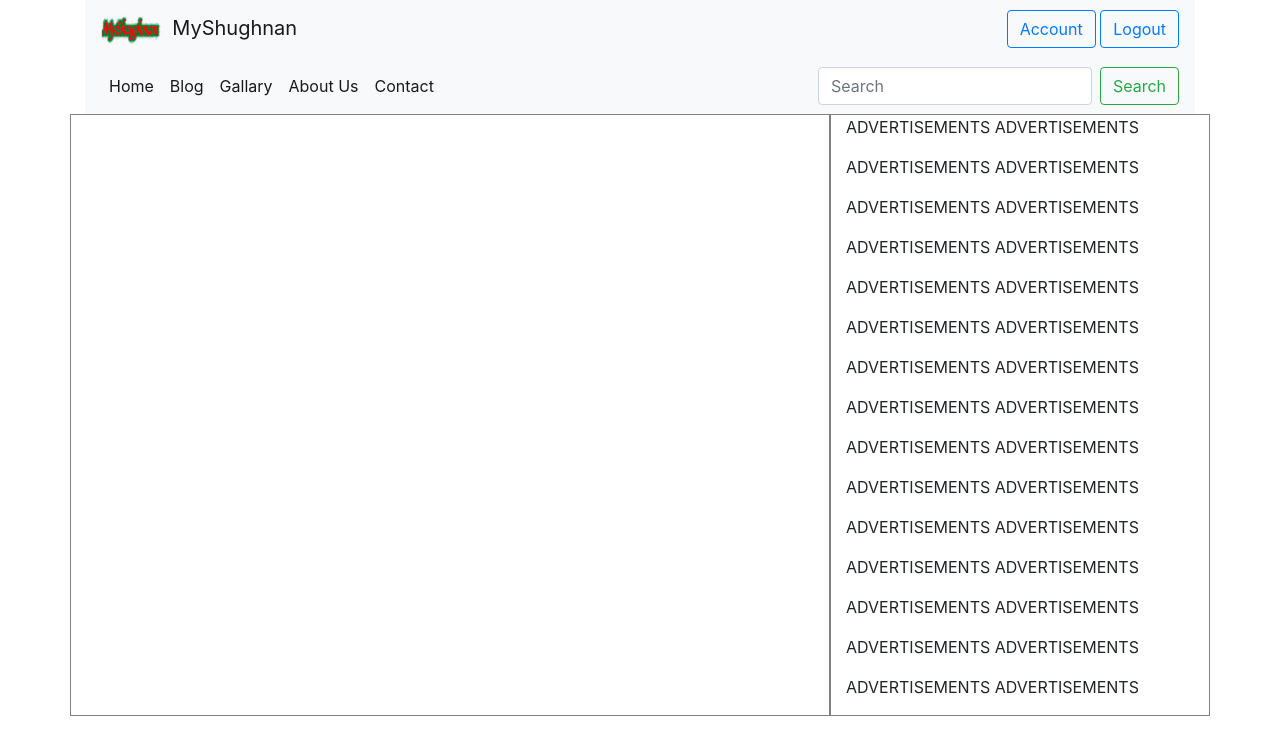
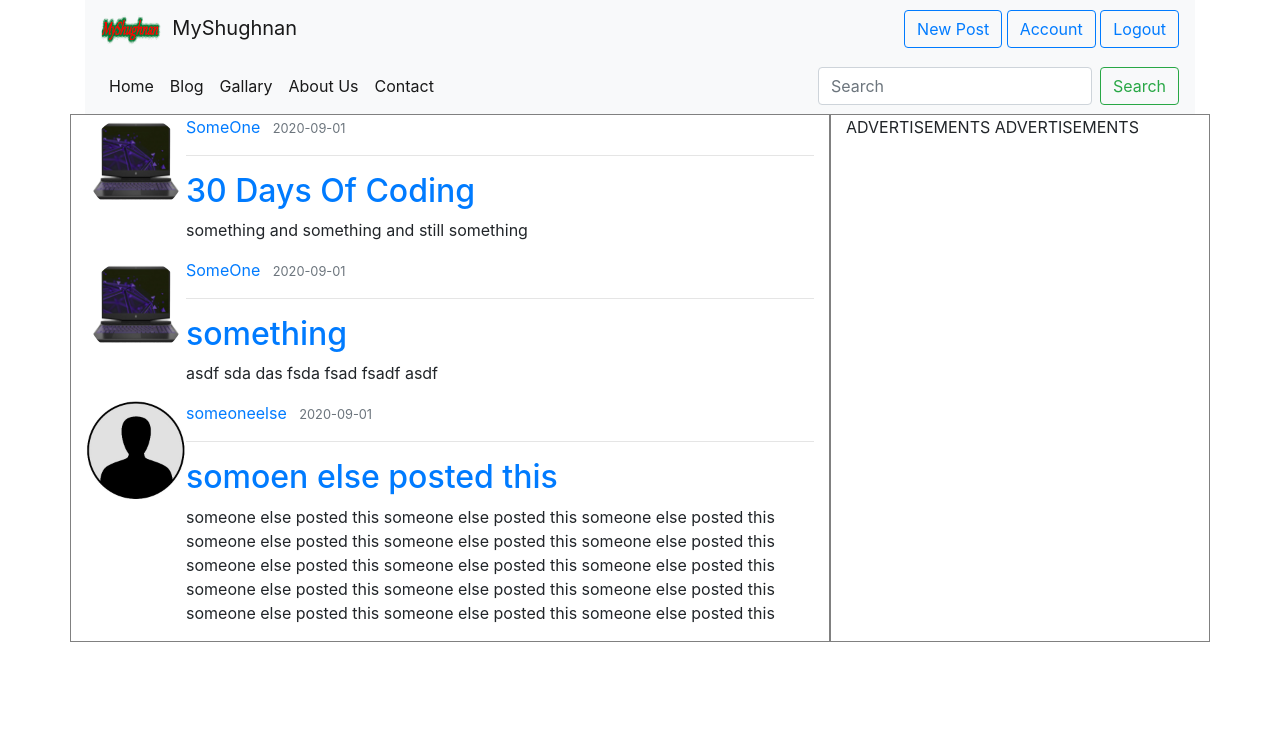
Before and after one commit to KhudadadKhawari/fullfeaturedwebapp, a Flask app: page / in a window 1280 px wide. Shown: the top 755 px of the page. Run offline with Flask 2, Linux system fonts and the light colour scheme; a user stored in the database is signed in; data comes from the database, SQL or seed files in the repository; both versions use the stored data as it was after the commit; some libraries are stand-ins or nearby versions.

Commit message:
New Features added

```diff
--- a/flaskblog/routs.py
+++ b/flaskblog/routs.py
@@ -1,16 +1,18 @@
 import os
 import secrets
 from PIL import Image
-from flask import render_template, flash, redirect, url_for, request
+from flask import render_template, flash, redirect, url_for, request, abort
 from flaskblog import app, db, bcrypt
 from flaskblog.models import User, Post
-from flaskblog.form import SignUp, Login, UpdateAccountForm
+from flaskblog.form import SignUp, Login, UpdateAccountForm, PostForm
 from flask_login import login_user, current_user, logout_user, login_required
 
 
 @app.route('/')
 def home():
-    return render_template('index.html',title = 'home')
+    posts = Post.query.all()
+    # return render_template('index.html', title = 'home', posts = posts)
+    return render_template('index.html', title = 'home', posts = posts )
 
 @app.route('/signup',methods = ['GET','POST'])
 def signup():
@@ -75,3 +77,49 @@ def account():
         form.email.data = current_user.email
     image_file = url_for('static', filename = 'profile_pics/'+ current_user.image_file)
     return render_template('account.html', title = account, image_file = image_file, form = form )
+
+@app.route('/post/new', methods = ['GET', 'POST'])
+@login_required
+def new_post():
+    form = PostForm()
+    if form.validate_on_submit():
+        post = Post(title = form.title.data, content = form.content.data, author = current_user)
+        db.session.add(post)
+        db.session.commit()
+        flash('Post Has been Created', 'success')
+        return redirect(url_for('home'))
+    return render_template('create_post.html', title = 'New Post', form = form, legend = 'New Post' )
+
+@app.route('/post/<int:post_id>')
+def post(post_id):
+    post = Post.query.get_or_404(post_id)
+    return render_template('post.html', title = Post.title, post = post )
+
+@app.route('/post/<int:post_id>/update', methods = ['GET','POST'])
+@login_required
+def update_post(post_id):
+    post = Post.query.get_or_404(post_id)
+    if post.author != current_user:
+        abort(403)
+    form = PostForm()
+    if form.validate_on_submit():
+        post.title = form.title.data
+        post.content = form.content.data
+        db.session.commit()
+        flash('Post Has been updated','success')
+        return redirect(url_for('post', post_id = post.id))
+    else:
+        form.title.data = post.title
+        form.content.data = post.content
+    return render_template('create_post.html', title = 'Update Post', form = form, legend = 'Update Post' )
+
+@app.route('/post/<int:post_id>/delete', methods = ['POST'])
+@login_required
+def delete_post(post_id):
+    post = Post.query.get_or_404(post_id)
+    if post.author != current_user:
+        abort(403)
+    db.session.delete(post)
+    db.session.commit()
+    flash('Post has been Deleted','success')
+    return redirect(url_for('home'))
--- a/flaskblog/templates/base.html
+++ b/flaskblog/templates/base.html
@@ -9,7 +9,7 @@
     <title>SeferYak</title>
     {% endif %}
     <link rel="stylesheet" href="https://stackpath.bootstrapcdn.com/bootstrap/4.5.2/css/bootstrap.min.css" integrity="sha384-JcKb8q3iqJ61gNV9KGb8thSsNjpSL0n8PARn9HuZOnIxN0hoP+VmmDGMN5t9UJ0Z" crossorigin="anonymous">
-    <link rel="icon" href="../static/logo.png" type="image/png">
+    <link rel="icon" href="{{ url_for('static', filename = 'logo.png') }}" type="image/png">
 
 </head>
 <body>
@@ -17,12 +17,13 @@
         <header class="site-header">
             <nav class="navbar navbar-light bg-light">
                 <a class="navbar-brand" href="#">
-                  <img src="../static/logo.png" width="60" height="30" alt="logo" loading="lazy">&nbsp; MyShughnan
+                  <img src="{{ url_for('static', filename = 'logo.png') }}" width="60" height="30" alt="logo" loading="lazy">&nbsp; MyShughnan
                 </a>
                 <div class="form-inline my-2 my-lg-0">
                         <ul class="navbar-nav mr-auto">
                           <li class="nav-item active">
                             {% if current_user.is_authenticated %}
+                            <a class="btn btn-outline-primary" href="{{ url_for('new_post') }}">New Post</a>
                             <a class="btn btn-outline-primary" href="{{ url_for('account') }}">Account</a>
                               <a class="btn btn-outline-primary" href="{{ url_for('logout') }}">Logout</a>
                             {% else %}
--- a/flaskblog/templates/index.html
+++ b/flaskblog/templates/index.html
@@ -1,22 +1,23 @@
 {% extends "base.html" %}
-{% block content%}
+{% block content %}
+    <div class="content-section">
+        {% for post in posts %}
+        <article class="media content-section">
+            <img  class="rounded-circle article-img" height="100" width="100" src="{{ url_for('static', filename='profile_pics/' + post.author.image_file) }}">
+            <div class="media-body">
+                <div class="article-metadata">
+                    <a class="mr-2" href="#">{{ post.author.username }}</a>
+                    <small class="text-muted">{{ post.date_posted.strftime('%Y-%m-%d') }}  </small> <hr>
 
-
-{% endblock content%}
+                </div>
+                <h2><a class="article-title" href="{{ url_for('post', post_id = post.id) }}">{{ post.title }}</a></h2>
+                <p class="article-content">{{ post.content }}</p>
+            </div>
+        </article>
+        {% endfor %}
+    </div>
+{% endblock content %}
 {% block panel %}
     <p>ADVERTISEMENTS ADVERTISEMENTS</p>
-    <p>ADVERTISEMENTS ADVERTISEMENTS</p>
-    <p>ADVERTISEMENTS ADVERTISEMENTS</p>
-    <p>ADVERTISEMENTS ADVERTISEMENTS</p>
-    <p>ADVERTISEMENTS ADVERTISEMENTS</p>
-    <p>ADVERTISEMENTS ADVERTISEMENTS</p>
-    <p>ADVERTISEMENTS ADVERTISEMENTS</p>
-    <p>ADVERTISEMENTS ADVERTISEMENTS</p>
-    <p>ADVERTISEMENTS ADVERTISEMENTS</p>
-    <p>ADVERTISEMENTS ADVERTISEMENTS</p>
-    <p>ADVERTISEMENTS ADVERTISEMENTS</p>
-    <p>ADVERTISEMENTS ADVERTISEMENTS</p>
-    <p>ADVERTISEMENTS ADVERTISEMENTS</p>
-    <p>ADVERTISEMENTS ADVERTISEMENTS</p>
-    <p>ADVERTISEMENTS ADVERTISEMENTS</p>
+
 {% endblock panel %}
```
Also changed, not shown: flaskblog/form.py (+7 -1 lines), flaskblog/templates/create_post.html (added, +47 -0 lines), flaskblog/templates/post.html (added, +44 -0 lines), flaskblog/site.db, flaskblog/static/profile_pics/d880a62bb77856a3.png (added).
